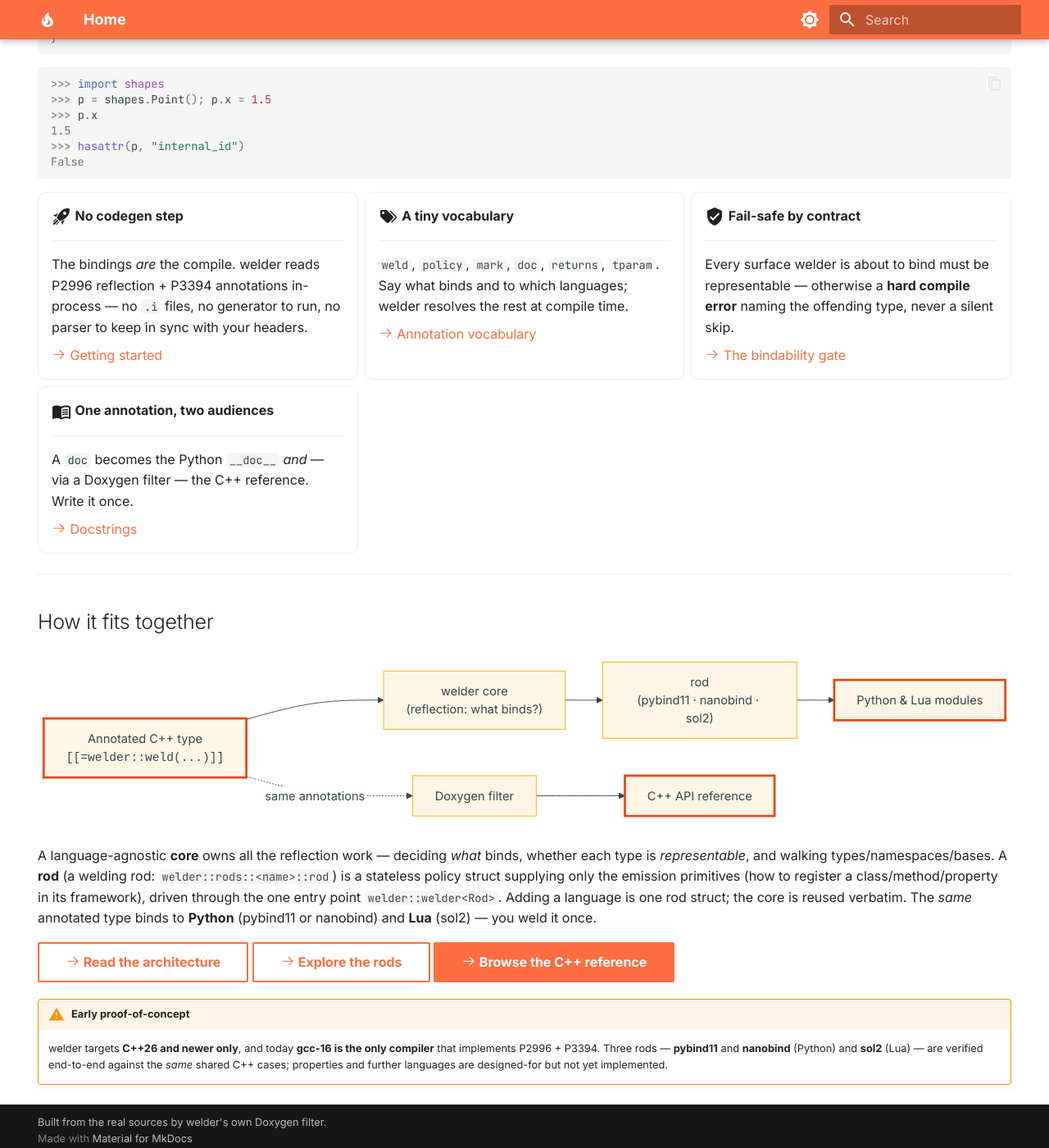
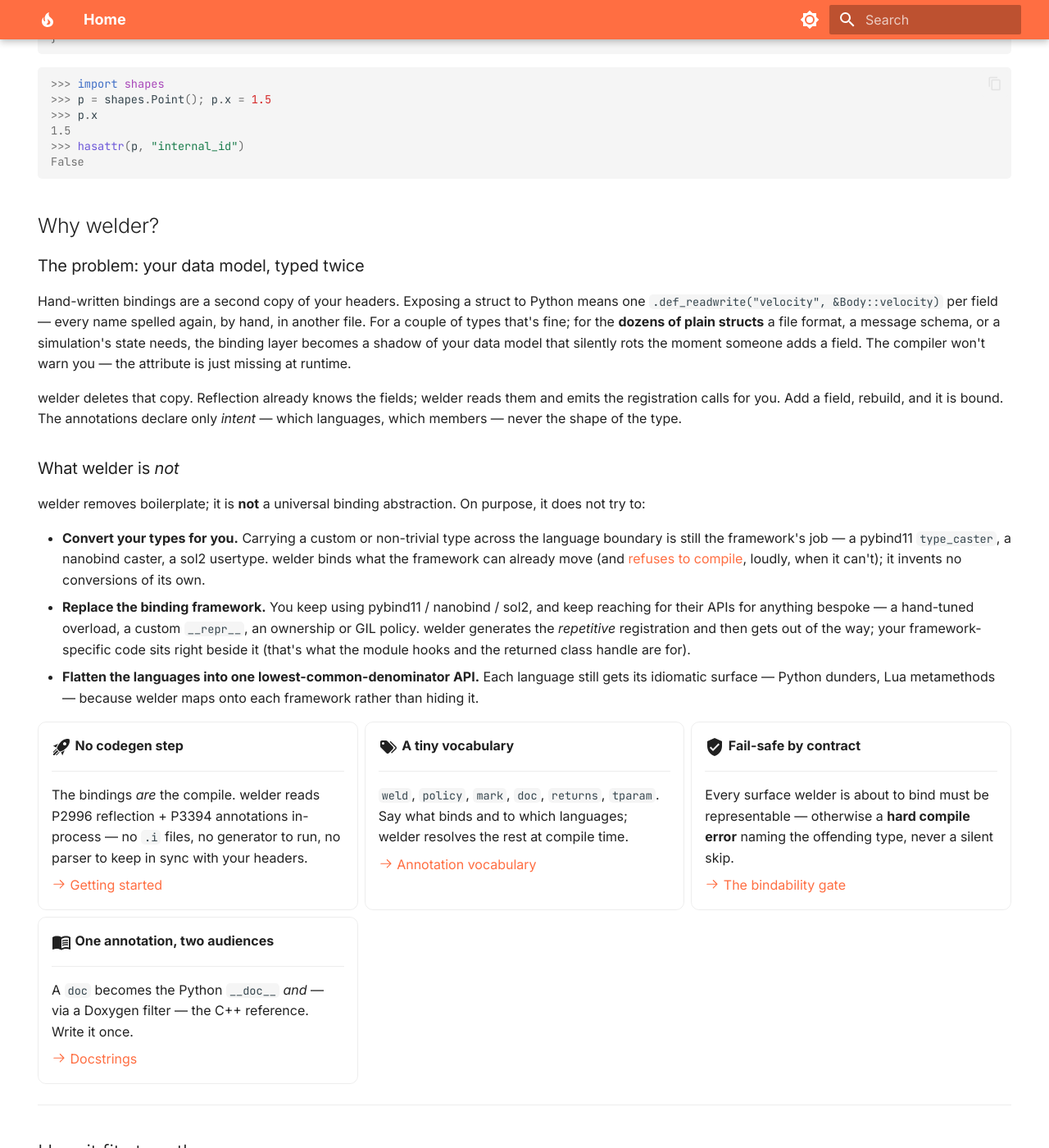
Before and after one commit to skarndev/welder, an MkDocs documentation site: the page built from docs/content/index.md, in a window 1280 px wide and 1400 px high, scrolled down 668 px. Shown: the whole window at 82% size. Built offline with MkDocs 1.6.1 and Material for MkDocs 9.7.7, drawn with Linux system fonts in a browser that asks for light colours; some of the changed text lies outside the part shown.

Commit message:
docs: nav "Languages", home-page motivation + rod gloss
- mkdocs nav: rename the "Rods"/"Backends" section to "Languages" (what users
  actually reach for); the docs directory stays backends/. Retitle its overview
  page to "Languages", leading with Python/Lua and introducing "rod" from there.
- Home page: add a "Why welder?" section — the boilerplate problem (a struct's
  fields spelled twice; dozens of PODs for a file format becoming a shadow copy of
  the data model) and an explicit "What welder is *not*": it does not convert your
  types (framework type_casters/usertypes still do that), does not replace the
  binding framework, and does not flatten languages into one API.
- Gloss "rod" at first use ("a rod = one backend") and point the landing button at
  "the languages".

Co-Authored-By: Claude Opus 4.8 <noreply@anthropic.com>

````diff
--- a/docs/content/index.md
+++ b/docs/content/index.md
@@ -43,6 +43,42 @@ PYBIND11_MODULE(shapes, m) {
 >>> hasattr(p, "internal_id")
 False
 ```
+
+## Why welder?
+
+### The problem: your data model, typed twice
+
+Hand-written bindings are a second copy of your headers. Exposing a struct to Python
+means one `.def_readwrite("velocity", &Body::velocity)` per field — every name
+spelled again, by hand, in another file. For a couple of types that's fine; for the
+**dozens of plain structs** a file format, a message schema, or a simulation's state
+needs, the binding layer becomes a shadow of your data model that silently rots the
+moment someone adds a field. The compiler won't warn you — the attribute is just
+missing at runtime.
+
+welder deletes that copy. Reflection already knows the fields; welder reads them and
+emits the registration calls for you. Add a field, rebuild, and it is bound. The
+annotations declare only *intent* — which languages, which members — never the shape
+of the type.
+
+### What welder is *not*
+
+welder removes boilerplate; it is **not** a universal binding abstraction. On
+purpose, it does not try to:
+
+- **Convert your types for you.** Carrying a custom or non-trivial type across the
+  language boundary is still the framework's job — a pybind11 `type_caster`, a
+  nanobind caster, a sol2 usertype. welder binds what the framework can already move
+  (and [refuses to compile](guide/bindability.md), loudly, when it can't); it
+  invents no conversions of its own.
+- **Replace the binding framework.** You keep using pybind11 / nanobind / sol2, and
+  keep reaching for their APIs for anything bespoke — a hand-tuned overload, a custom
+  `__repr__`, an ownership or GIL policy. welder generates the *repetitive*
+  registration and then gets out of the way; your framework-specific code sits right
+  beside it (that's what the module hooks and the returned class handle are for).
+- **Flatten the languages into one lowest-common-denominator API.** Each language
+  still gets its idiomatic surface — Python dunders, Lua metamethods — because welder
+  maps onto each framework rather than hiding it.
 
 <div class="grid cards" markdown>
 
@@ -92,7 +128,7 @@ False
 ```mermaid
 flowchart LR
     A["Annotated C++ type<br/><code>[[=welder::weld(...)]]</code>"] --> B["welder core<br/>(reflection: what binds?)"]
-    B --> C["rod<br/>(pybind11 · nanobind · sol2)"]
+    B --> C["a rod = one backend<br/>pybind11 · nanobind · sol2"]
     C --> D["Python & Lua modules"]
     A -.same annotations.-> E["Doxygen filter"]
     E --> F["C++ API reference"]
@@ -110,7 +146,7 @@ language is one rod struct; the core is reused verbatim. The *same* annotated ty
 binds to **Python** (pybind11 or nanobind) and **Lua** (sol2) — you weld it once.
 
 [:octicons-arrow-right-24: Read the architecture](architecture.md){ .md-button }
-[:octicons-arrow-right-24: Explore the rods](backends/index.md){ .md-button }
+[:octicons-arrow-right-24: Explore the languages](backends/index.md){ .md-button }
 [:octicons-arrow-right-24: Browse the C++ reference](reference.md){ .md-button .md-button--primary }
 
 !!! warning "Early proof-of-concept"
--- a/docs/mkdocs.yml
+++ b/docs/mkdocs.yml
@@ -107,10 +107,10 @@ nav:
       - The bindability gate: guide/bindability.md
       - Trust & type casters: guide/trust-casters.md
       - Generating C++ docs: guide/cpp-docs.md
-  - Rods:
+  - Languages:
       - backends/index.md
       - Python (pybind11 & nanobind): backends/python.md
       - Lua (sol2): backends/lua.md
-      - Shipping multiple rods: backends/multiple.md
+      - Shipping to multiple languages: backends/multiple.md
   - Architecture: architecture.md
   - C++ API Reference: reference.md
````
Also changed, not shown: docs/content/backends/index.md (+9 -7 lines).
